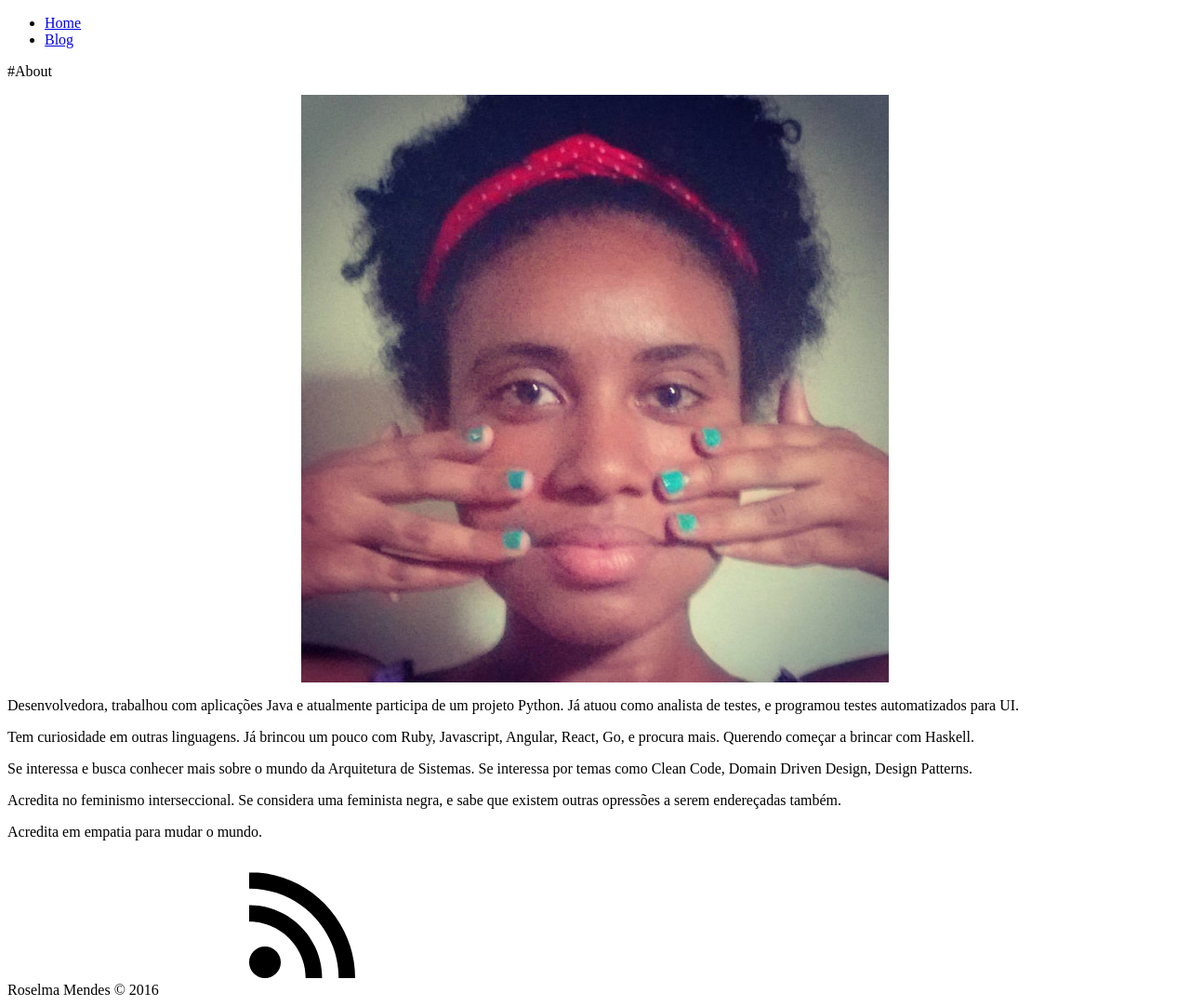
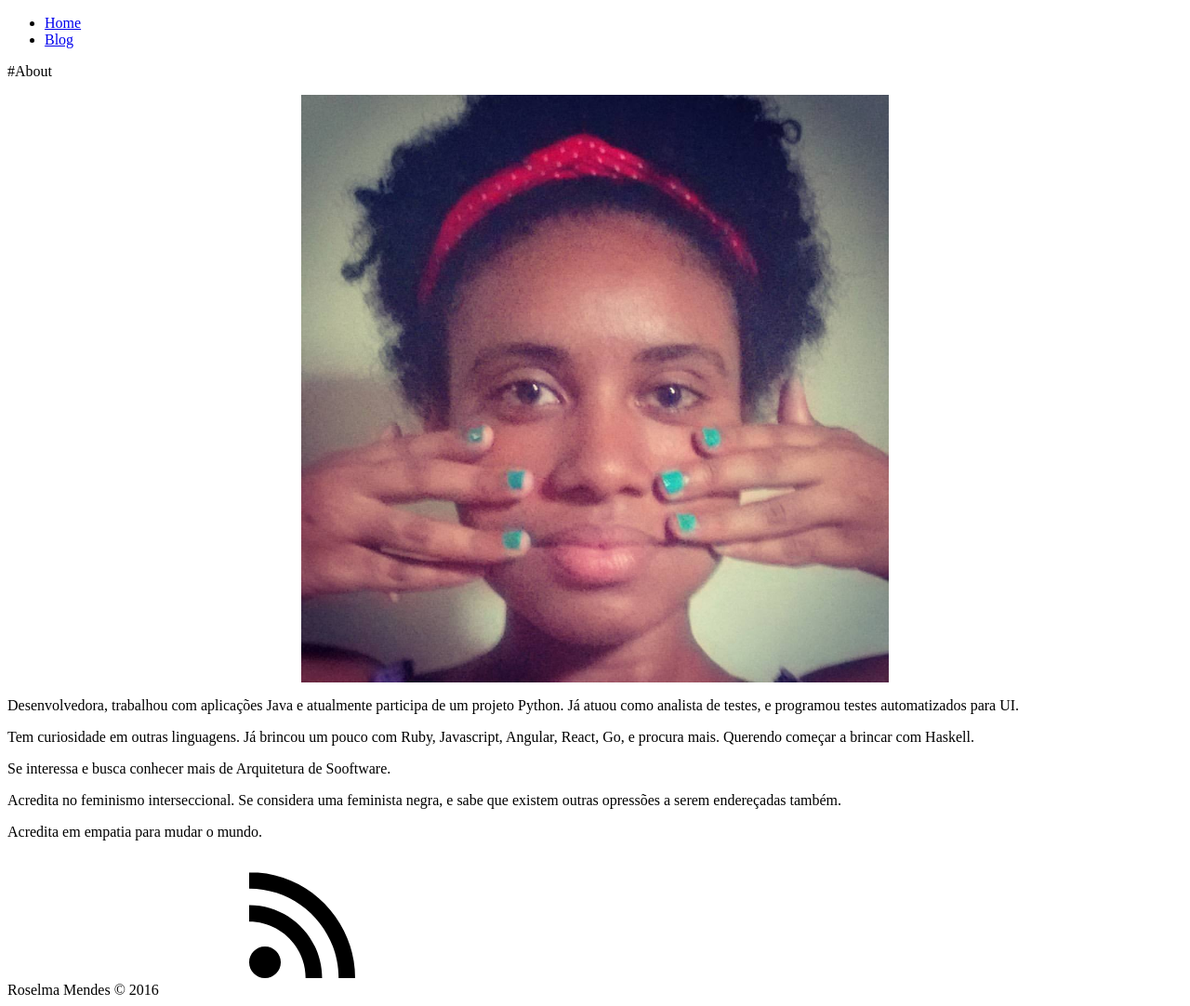
Before and after one commit to roselmamendes/roselmamendes.github.io, a Jekyll site: the page built from about.md, in a window 1280 px wide. Shown: the whole page at 93% size. Built offline with Jekyll 4.4.1, drawn with Linux system fonts in a browser that asks for light colours.

Commit message:
Atualiza o about.

```diff
--- a/about.md
+++ b/about.md
@@ -15,7 +15,7 @@ img { width: 50%; margin: 0 auto; display: block; }
 Já atuou como analista de testes, e programou testes automatizados para UI.</p>
 <p>Tem curiosidade em outras linguagens. Já brincou um pouco com Ruby, Javascript, Angular, React, Go, e procura mais.
 Querendo começar a brincar com Haskell.</p>
-<p>Se interessa e busca conhecer mais sobre o mundo da Arquitetura de Sistemas. Se interessa por temas como Clean Code, Domain Driven Design, Design Patterns.
+<p>Se interessa e busca conhecer mais de Arquitetura de Sooftware.
 </p>
 
 <p>Acredita no feminismo interseccional. Se considera uma feminista negra, e sabe que existem outras opressões a serem endereçadas também.</p>
```
